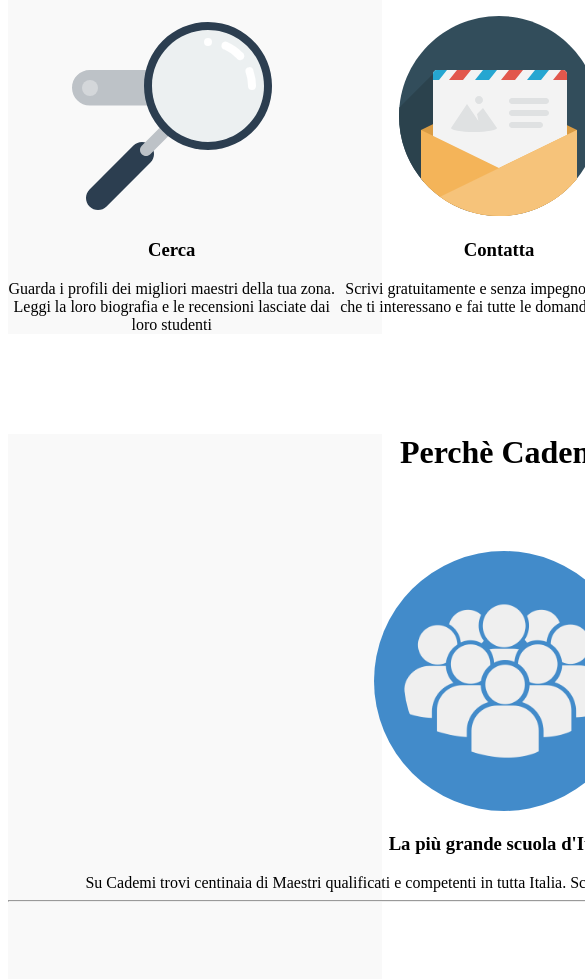
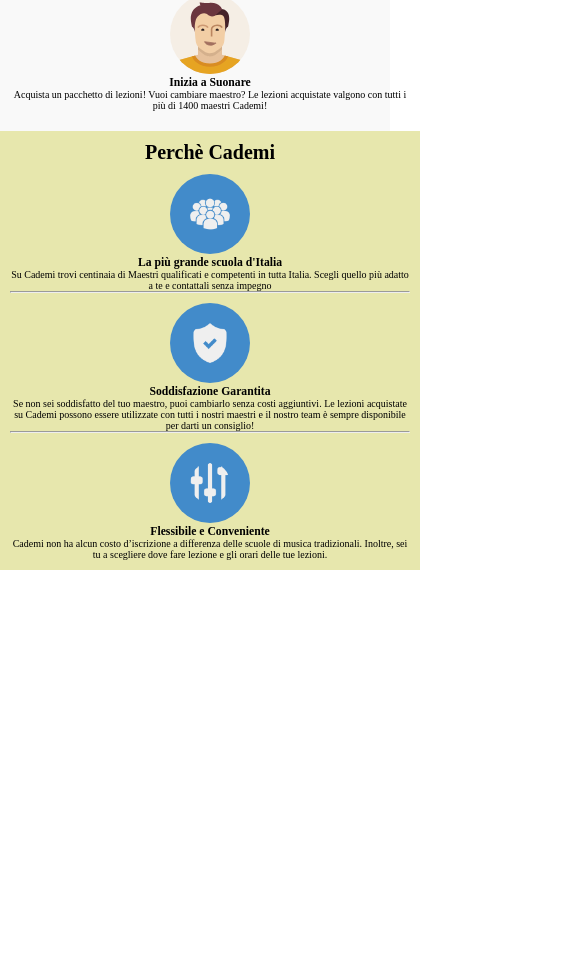
Before and after one commit to Buzz88-Dev/html-css-resp-wannabe, a plain HTML site: page index.html in a window 390 px wide. Shown: the part 614-1593 px from the top of the page, 585 px wide, since content can reach past the window. After the commit the page ends 1184 px from the top, so only its background shows below. Drawn offline with Linux system fonts and the light colour scheme.

Commit message:
css media-screen 420px

```diff
--- a/css/style.css
+++ b/css/style.css
@@ -71,3 +71,58 @@
 .clear {
     clear: both;
 }
+
+
+@media screen and (max-width: 420px) {
+    * {
+        margin: 0;
+        padding: 0;
+        box-sizing: border-box;
+    }
+
+    .row {
+        width: 420px;
+        margin: 0;
+        font-size: 10px;
+        padding-left: 10px;
+        padding-right: 10px;
+    }
+
+    #lezioni .row, #why .row {
+        padding-top: 10px;
+        padding-bottom: 10px;
+        background-color: rgb(231, 231, 173);
+    }
+
+    #steps .row {
+        padding-top: 20px;
+        padding-bottom: 20px;
+    }
+
+    #lezioni .row>.left,
+    #lezioni .row>.right,
+    #steps .row>.left,
+    #steps .row>.central,
+    #steps .row>.right {
+    width: 100%;
+    float: left;
+    }
+
+    #why .row>.first,
+    #why .row>.second,
+    #why .row>.third {
+    margin-top: 10px;
+    }
+
+    #lezioni img, #steps img {
+        width: 20%;
+        height: auto;
+        margin-top: 20px;
+    }
+
+    #why .row img {
+        width: 20%;
+        height: auto;
+        padding: 20px;
+    }
+}
```
Lines whose indentation alone changed are shown as unchanged.
